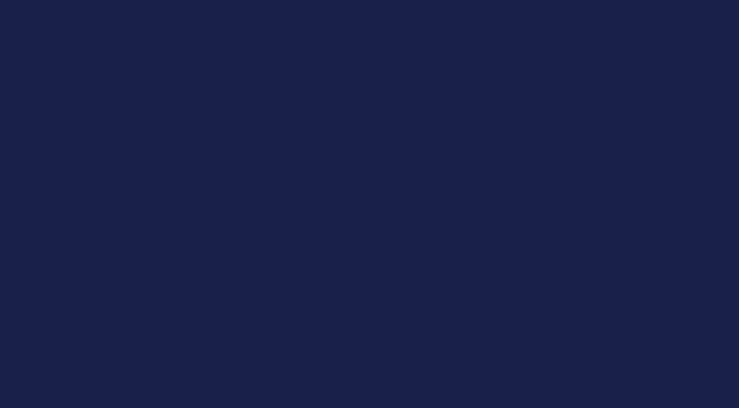
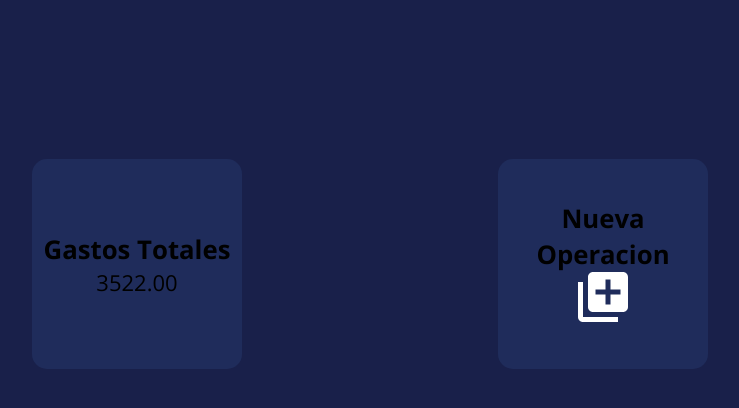
Before and after one commit to BrunoCereda9979/budget-app-alkemy-master, a plain HTML site: page front/src/index.html in a window 1280 px wide. Shown: the whole page, without its empty margins (270-1009 px from the left). Drawn offline with nearby package versions, Linux system fonts and the light colour scheme.

Commit message:
Created the fist two elements wich are the 'Total Expenses Card' and the 'New opertation' button with their CSS.

```diff
--- a/front/src/index.html
+++ b/front/src/index.html
@@ -8,6 +8,24 @@
     <link rel="stylesheet" href="../styles/index.css">
 </head>
 <body>
-
+    <main>
+        <!-- "Total expenses" and "Add new operation" container -->
+        <section id="cards-container">
+            <!-- Total expenses card -->
+            <article class="card expenses-card">
+                <div>
+                    <h1>Gastos Totales</h1>
+                    <p>3522.00</p>
+                </div>
+            </article>
+            <!-- Add new operation button -->
+            <article class="card button-card">
+                <div>
+                    <h1>Nueva Operacion</h1>
+                    <img src="../assets/new-operation-icon.svg" alt="New operation icon">
+                </div>
+            </article>
+        </section>
+    </main>
 </body>
 </html>
--- a/front/styles/index.css
+++ b/front/styles/index.css
@@ -10,7 +10,7 @@
 
 /* Variables */
 :root {
-    --maing-font-color: #FFFFFF;
+    --main-font-color: #FFFFFF;
     --strong-font-color: #FF286D;
     --date-font-color: #8B94A9;
     --main-bg-color: #19204A;
@@ -23,3 +23,30 @@ body {
     font-size: var(--font-size);
     font-family: 'Open Sans', 'Segoe UI', sans-serif;
 }
+
+/*------------------------ Cards Container ------------------------*/
+#cards-container {
+    width: 676px;
+    height: 210px;
+    margin: auto;
+    margin-top: 159px;
+    display: flex;
+    align-items: center;
+    justify-content: space-between;
+}
+
+.card {
+    background-color: var(--card-bg-color);
+    width: 210px;
+    height: 210px;
+    border-radius: 15px;
+}
+
+.card div {
+    position: relative;
+    top: 50%;
+    -webkit-transform: translateY(-50%);
+    -ms-transform: translateY(-50%);
+    transform: translateY(-50%);
+    text-align: center;
+}
```
